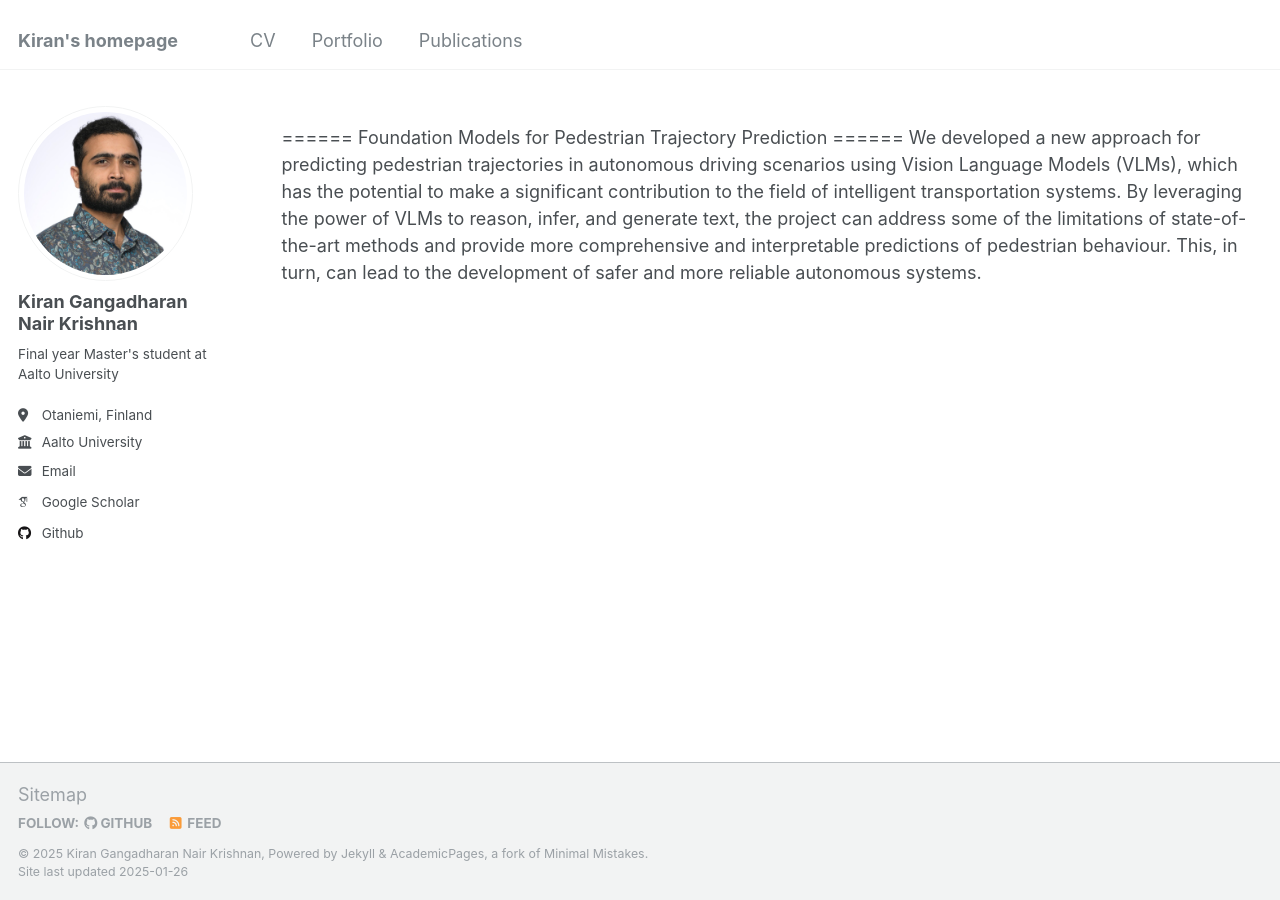
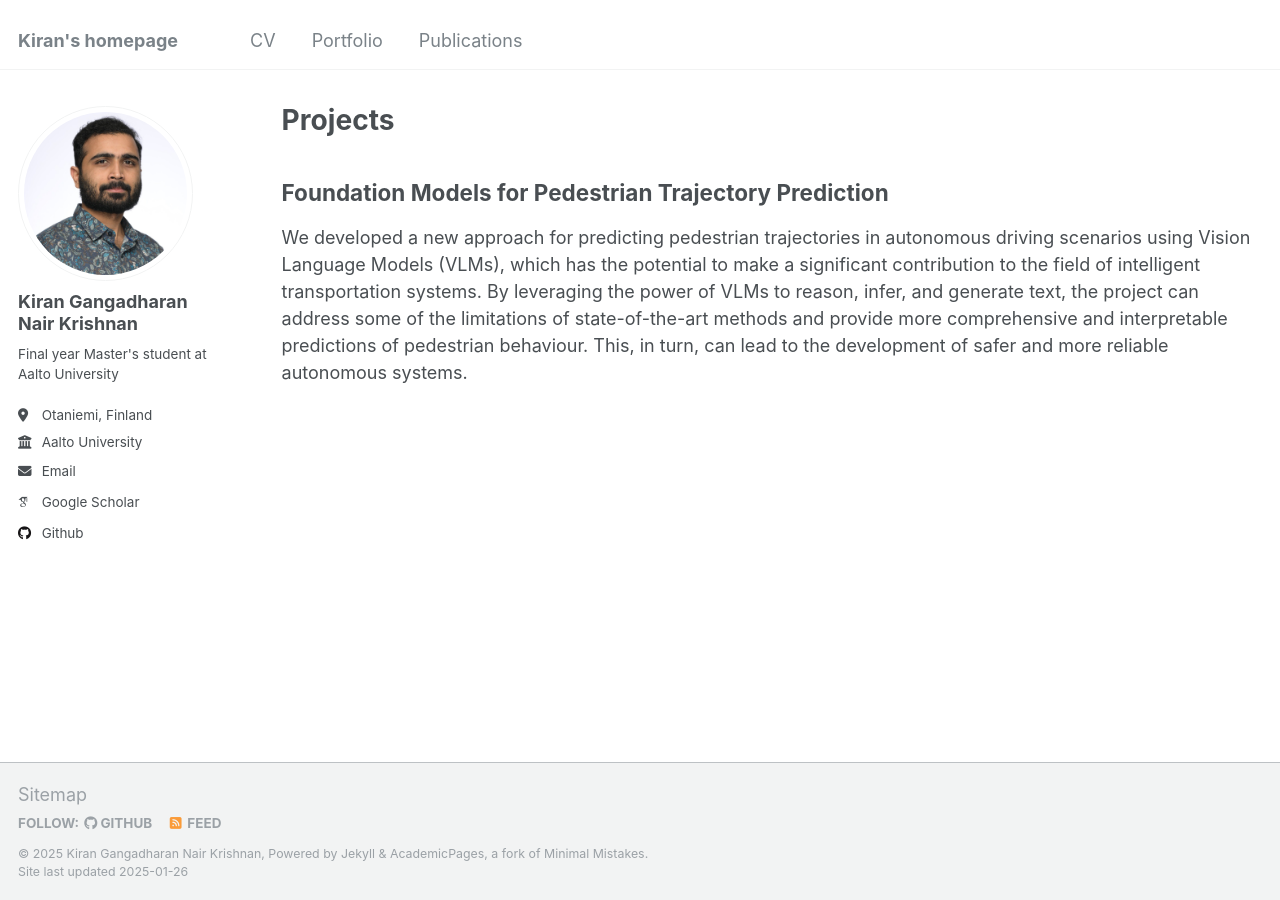
Before and after one commit to kirangkrishnan/kirangkrishnan.github.io, a Jekyll site: the page built from _pages/portfolio.md, in a window 1280 px wide. Built offline with Jekyll 4.4.1, drawn with Linux system fonts in a browser that asks for light colours; some web fonts are replaced.

Commit message:
Updated portfolio page

```diff
--- a/_pages/portfolio.md
+++ b/_pages/portfolio.md
@@ -1,11 +1,9 @@
 ---
 layout: archive
-# title: "Portfolio"
+title: "Projects"
 permalink: /portfolio/
 author_profile: true
 ---
 
-======
-Foundation Models for Pedestrian Trajectory Prediction
-======
+## Foundation Models for Pedestrian Trajectory Prediction
 We developed a new approach for predicting pedestrian trajectories in autonomous driving scenarios using Vision Language Models (VLMs), which has the potential to make a significant contribution to the field of intelligent transportation systems. By leveraging the power of VLMs to reason, infer, and generate text, the project can address some of the limitations of state-of-the-art methods and provide more comprehensive and interpretable predictions of pedestrian behaviour. This, in turn, can lead to the development of safer and more reliable autonomous systems.
```
Also changed, not shown: 5 other files.
